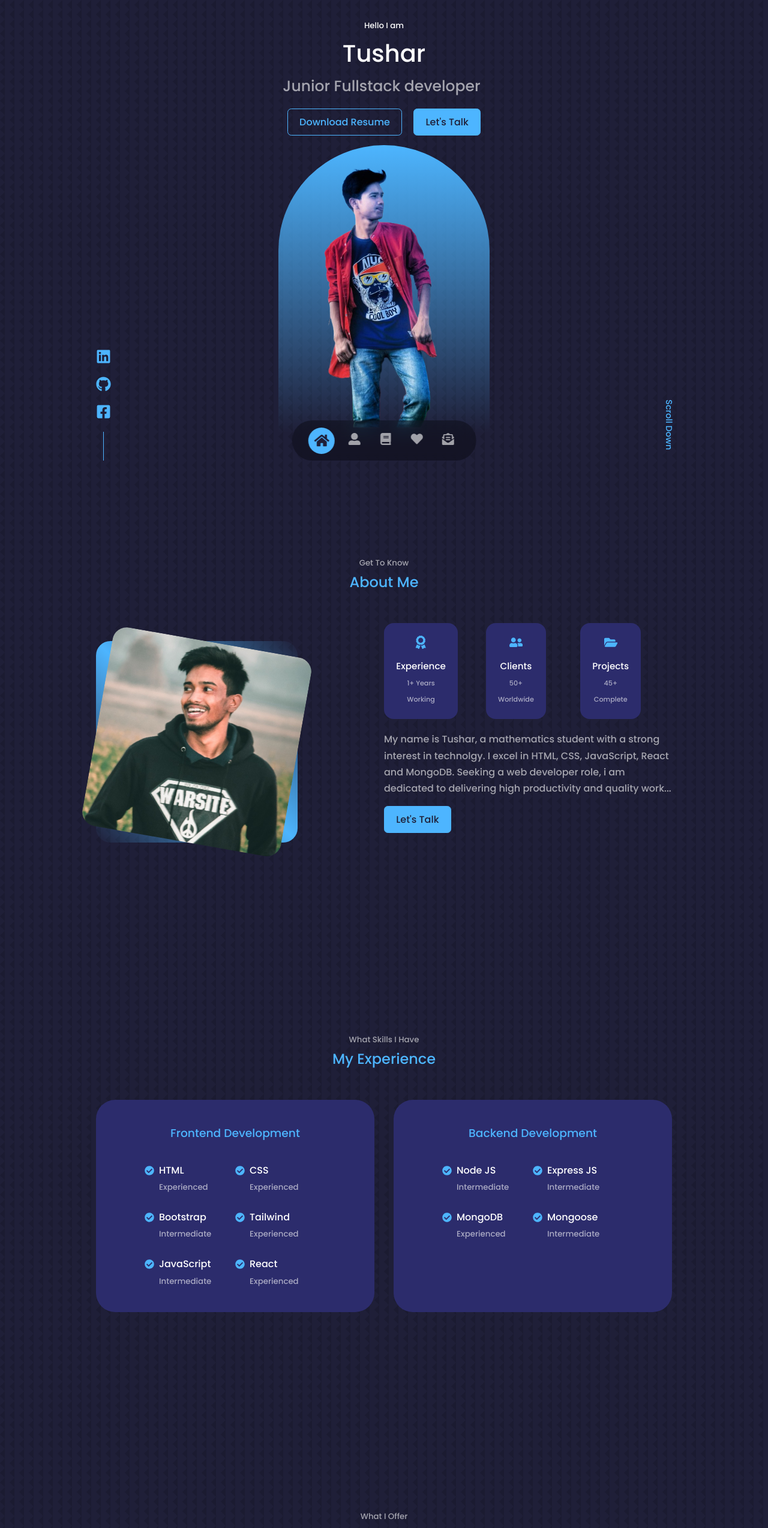
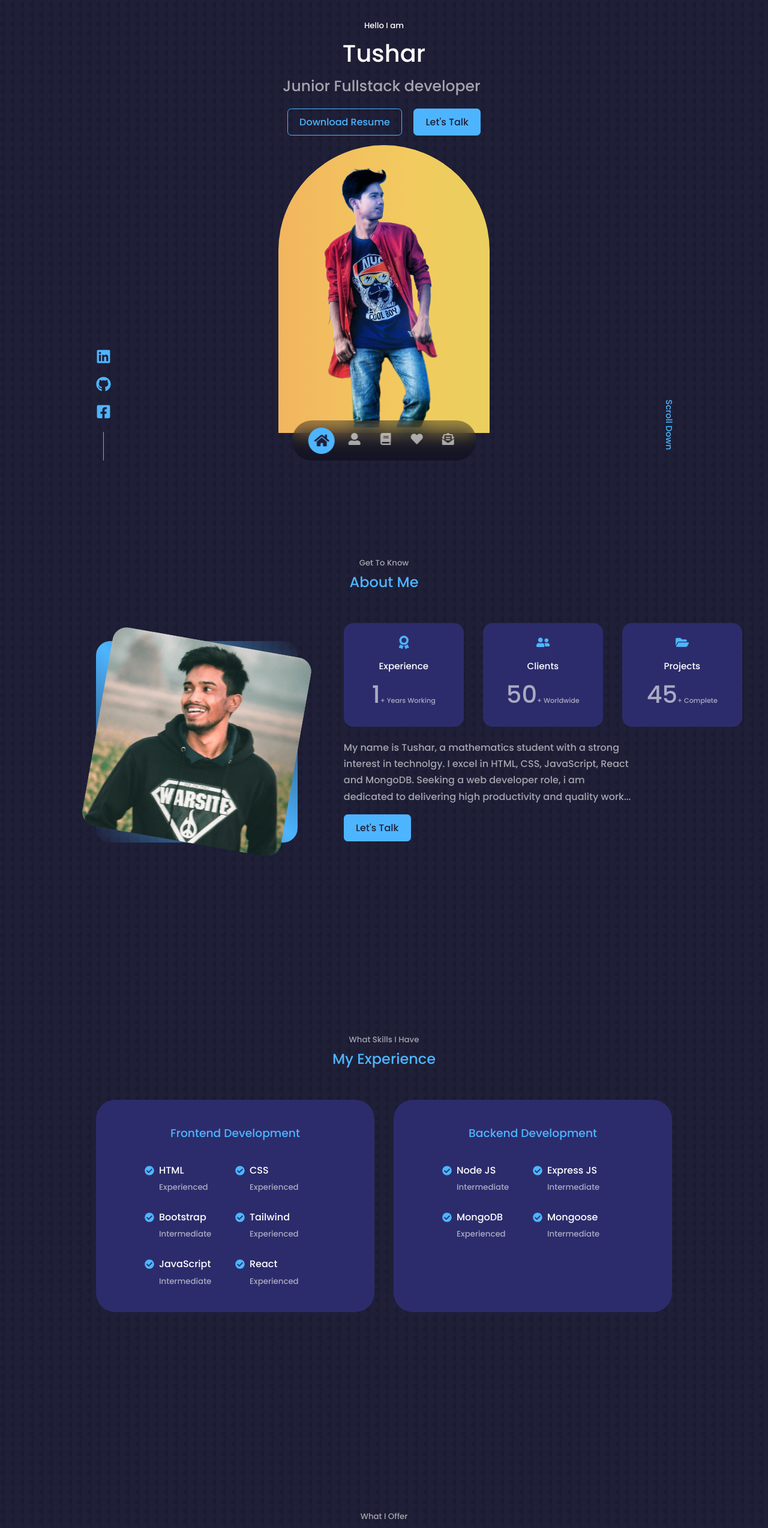
Before and after one commit to tusarallen/my-personal-portfolio, a React (Vite) app: page / in a window 1280 px wide. Shown: the top 2548 px of the page at 60% size. Built offline with nearby package versions, Linux system fonts and the light colour scheme; a web font is replaced by a local one.

Commit message:
deploy site on netlify

```diff
--- a/package.json
+++ b/package.json
@@ -11,10 +11,13 @@
   },
   "dependencies": {
     "@emailjs/browser": "^3.11.0",
+    "aos": "^2.3.4",
     "react": "^18.2.0",
+    "react-countup": "^6.4.2",
     "react-dom": "^18.2.0",
     "react-helmet-async": "^1.3.0",
     "react-icons": "^4.10.1",
+    "react-scroll-trigger": "^0.6.14",
     "react-type-animation": "^3.1.0",
     "swiper": "^9.4.1"
   },
@@ -26,6 +29,7 @@
     "eslint-plugin-react": "^7.32.2",
     "eslint-plugin-react-hooks": "^4.6.0",
     "eslint-plugin-react-refresh": "^0.3.4",
+    "sass": "^1.63.6",
     "vite": "^4.3.9"
   }
 }
--- a/src/components/About/About.css
+++ b/src/components/About/About.css
@@ -1,7 +1,7 @@
 .about__container {
   display: grid;
   grid-template-columns: 35% 50%;
-  gap: 15%;
+  gap: 8%;
 }
 
 .about__me {
@@ -46,6 +46,7 @@
 
 .about__card {
   background: var(--color-bg-variant);
+  width: 200px;
   border: 1px solid transparent;
   border-radius: 1rem;
   padding: 1.2rem;
@@ -79,6 +80,10 @@
   color: var(--color-light);
 }
 
+.countup {
+  font-size: 2.5rem;
+}
+
 /* ==============MEDIA QUERIES(MEDIUM DEVICE)================ */
 @media screen and (max-width: 1024px) {
   .about__container {
@@ -101,8 +106,14 @@
     margin: 0 auto 2.5rem;
   }
   .about__cards {
-    grid-template-columns: 1fr 1fr;
+    display: grid;
+    grid-template-columns: 1fr;
     gap: 0.8rem;
+    margin-left: -5px;
+  }
+  .about__card {
+    width: 120px;
+    margin-left: 8px;
   }
   .about__content {
     text-align: center;
--- a/src/components/About/About.jsx
+++ b/src/components/About/About.jsx
@@ -2,10 +2,18 @@
 import { FaAward, FaFolderOpen, FaUserFriends } from "react-icons/fa";
 import tusar from "../../assets/26.jpg";
 import "./About.css";
+import CountUp from "react-countup";
+import ScrollTrigger from "react-scroll-trigger";
+import { useState } from "react";
 
 const About = () => {
+  const [counterOn, setCounterOn] = useState(false);
+
   return (
-    <div>
+    <ScrollTrigger
+      onEnter={() => setCounterOn(true)}
+      onExit={() => setCounterOn(false)}
+    >
       <section id="about">
         <h5>Get To Know</h5>
         <h2>About Me</h2>
@@ -21,28 +29,63 @@ const About = () => {
                 <article className="about__card">
                   <FaAward className="about__icon" />
                   <h5>Experience</h5>
-                  <small>1+ Years Working</small>
+                  <small>
+                    {counterOn && (
+                      <CountUp
+                        start={0}
+                        end={1}
+                        duration={2}
+                        delay={2}
+                        className="countup"
+                      />
+                    )}
+                    + Years Working
+                  </small>
                 </article>
               </div>
               <div className="about__cards">
                 <article className="about__card">
                   <FaUserFriends className="about__icon" />
                   <h5>Clients</h5>
-                  <small>50+ Worldwide</small>
+                  <small>
+                    {" "}
+                    {counterOn && (
+                      <CountUp
+                        start={0}
+                        end={50}
+                        duration={2}
+                        delay={1}
+                        className="countup"
+                      />
+                    )}
+                    + Worldwide
+                  </small>
                 </article>
               </div>
               <div className="about__cards">
                 <article className="about__card">
                   <FaFolderOpen className="about__icon" />
                   <h5>Projects</h5>
-                  <small>45+ Complete</small>
+                  <small>
+                    {counterOn && (
+                      <CountUp
+                        start={0}
+                        end={45}
+                        duration={2}
+                        delay={1}
+                        className="countup"
+                      />
+                    )}
+                    + Complete
+                  </small>
                 </article>
               </div>
             </div>
             <p>
               My name is Tushar, a mathematics student with a strong interest in
               technolgy. I excel in HTML, CSS, JavaScript, React and MongoDB.
-              Seeking a web developer role, i am dedicated to delivering high productivity and quality work...
+              Seeking a web developer role, i am dedicated to delivering high
+              productivity and quality work...
             </p>
             <a href="#contact" className="btn btn-primary">
               Let's Talk
@@ -50,7 +93,7 @@ const About = () => {
           </div>
         </div>
       </section>
-    </div>
+    </ScrollTrigger>
   );
 };
 
--- a/src/components/Experience/Experience.css
+++ b/src/components/Experience/Experience.css
@@ -40,6 +40,10 @@
   color: var(--color-primary);
 }
 
+.responsive {
+  overflow: hidden;
+}
+
 #experience {
   margin-top: -5px;
 }
@@ -69,4 +73,7 @@
     padding: 1.5rem 1rem;
     margin: 0 auto;
   }
+  #experience {
+    margin-top: 80px;
   }
+}
--- a/src/components/Experience/Experience.jsx
+++ b/src/components/Experience/Experience.jsx
@@ -1,14 +1,25 @@
 import { FaCheckCircle } from "react-icons/fa";
 import "./Experience.css";
+import { useEffect } from "react";
+import AOS from "aos";
+import "aos/dist/aos.css";
 
 const Experience = () => {
+  useEffect(() => {
+    AOS.init({
+      duration: 800,
+      once: true,
+      mirror: true,
+    });
+  }, []);
+
   return (
     <div>
       <section id="experience">
         <h5>What Skills I Have</h5>
         <h2>My Experience</h2>
-        <div className="container experience__container">
-          <div className="experience__fronted">
+        <div className="container experience__container responsive">
+          <div data-aos="fade-right" data-aos-delay="1200" className="experience__fronted">
             <h3>Frontend Development</h3>
             <div className="experience__content">
               <article className="experience__details">
@@ -56,7 +67,7 @@ const Experience = () => {
             </div>
           </div>
           {/* END OF FRONTEND */}
-          <div className="experience__backend">
+          <div data-aos="fade-left" data-aos-delay="1200" className="experience__backend">
             <h3>Backend Development</h3>
             <div className="experience__content">
               <article className="experience__details">
--- a/src/components/Footer/Footer.jsx
+++ b/src/components/Footer/Footer.jsx
@@ -1,14 +1,34 @@
 /* eslint-disable react/jsx-no-target-blank */
 import { FaFacebookSquare, FaGithub, FaWhatsapp } from "react-icons/fa";
 import "./Footer.css";
+import { TypeAnimation } from "react-type-animation";
 
 const Footer = () => {
   return (
     <div>
       <footer>
-        <a href="#" className="footer__logo">
+        {/* <a href="#" className="footer__logo">
           TUSHAR
-        </a>
+        </a> */}
+        <TypeAnimation
+          className="footer__logo"
+          sequence={[
+            // Same substring at the start will only be typed out once, initially
+            "AFZAL",
+            1000, // wait 1s before replacing "Mice" with "Hamsters"
+            "HOSSAIN",
+            1000,
+            "TUSHAR",
+            1000,
+          ]}
+          wrapper="span"
+          speed={50}
+          style={{
+            fontSize: "25px",
+            display: "inline-block",
+          }}
+          repeat={10}
+        />
 
         <ul className="permalinks">
           <li>
--- a/src/components/Header/Header.css
+++ b/src/components/Header/Header.css
@@ -41,7 +41,15 @@ header {
 /* ========================ME======================= */
 
 .me {
-  background: linear-gradient(var(--color-primary), transparent);
+  background: linear-gradient(
+    450deg,
+    hsl(314, 85%, 66%),
+    hsl(359, 85%, 66%),
+    hsl(44, 85%, 66%),
+    hsl(89, 85%, 66%),
+    hsl(134, 85%, 66%),
+    hsl(179, 85%, 66%)
+  );
   width: 22rem;
   height: 30rem;
   position: absolute;
@@ -50,6 +58,17 @@ header {
   border-radius: 12rem 12rem 0 0;
   overflow: hidden;
   padding: 2rem 1rem 2rem 2.5rem;
+  animation: moveGradient 5s linear infinite;
+  background-size: 1600% 1600%; /* Increased the background size */
+}
+
+@keyframes moveGradient {
+  0% {
+    background-position: 0% 0%;
+  }
+  100% {
+    background-position: 100% 100%; /* Updated the background position */
+  }
 }
 
 /* ========================SCROLL DOWN======================= */
--- a/src/components/Header/Header.jsx
+++ b/src/components/Header/Header.jsx
@@ -10,7 +10,6 @@ const Header = () => {
       <div className="container header_container">
         <h5>Hello I am</h5>
         <h1>Tushar</h1>
-        {/* <h5 className="text-light">Fullstack Developer</h5> */}
         <TypeAnimation
           className="text-light"
           sequence={[
@@ -34,8 +33,8 @@ const Header = () => {
         />
         <Cta />
         <HeaderSocial />
-        <div className="me">
-          <img src={Tushar} alt="Tushar" />
+        <div className="me gradient-border">
+          <img src={Tushar} alt="Tushar" className="profile-icon" />
         </div>
         <a href="#contact" className="scroll_down">
           Scroll Down
--- a/src/components/Portfolio/Portfolio.css
+++ b/src/components/Portfolio/Portfolio.css
@@ -4,6 +4,7 @@
   justify-content: center;
   align-items: center;
   gap: 1.7rem;
+  width: 1200px;
 }
 
 .portfolio__item {
@@ -34,6 +35,10 @@
   margin-bottom: 0.5rem;
 }
 
+.responsive {
+  overflow: hidden;
+}
+
 #portfolio {
   margin-top: 130px;
 }
@@ -43,6 +48,7 @@
   .portfolio__container {
     grid-template-columns: 1fr;
     gap: 1.3rem;
+    width: 300;
   }
 }
 
@@ -51,6 +57,7 @@
   .portfolio__container {
     grid-template-columns: 1fr;
     gap: 1rem;
+    width: 380px;
   }
   #portfolio {
     margin-top: 330px;
--- a/src/components/Services/Services.css
+++ b/src/components/Services/Services.css
@@ -22,7 +22,7 @@
   background: var(--color-primary);
   padding: 1rem;
   border-radius: 0 0 2rem 2rem;
-    box-shadow: 0 2rem 1rem rgba(0 , 0, 0 , 0.1);
+  box-shadow: 0 2rem 1rem rgba(0, 0, 0, 0.1);
 }
 
 .service__head h3 {
@@ -50,6 +50,10 @@
   font-size: 1rem;
 }
 
+.responsive {
+  overflow: hidden;
+}
+
 #services {
   margin-top: -5px;
 }
--- a/src/components/Services/Services.jsx
+++ b/src/components/Services/Services.jsx
@@ -1,15 +1,26 @@
 import { FaCheck } from "react-icons/fa";
 import "./Services.css";
+import { useEffect } from "react";
+import AOS from "aos";
+import "aos/dist/aos.css";
 
 const Services = () => {
+  useEffect(() => {
+    AOS.init({
+      duration: 800,
+      once: true,
+      mirror: true,
+    });
+  }, []);
+
   return (
     <div>
       <section id="services">
         <h5>What I Offer</h5>
         <h2>Services</h2>
 
-        <div className="container services__container">
-          <article className="service">
+        <div className="container services__container responsive">
+          <article className="service" data-aos="fade-left" data-aos-delay="800">
             <div className="service__head">
               <h3>UI/UX Design</h3>
             </div>
@@ -37,7 +48,7 @@ const Services = () => {
             </ul>
           </article>
           {/* END OF UI/UX */}
-          <article className="service">
+          <article className="service" data-aos="fade-up" data-aos-delay="1200">
             <div className="service__head">
               <h3>web development</h3>
             </div>
@@ -73,7 +84,7 @@ const Services = () => {
             </ul>
           </article>
           {/* CONTENT CREATION*/}
-          <article className="service">
+          <article className="service" data-aos="fade-right" data-aos-delay="800">
             <div className="service__head">
               <h3>Content Creation</h3>
             </div>
```
Also changed, not shown: src/components/Portfolio/Portfolio.jsx (+18 -7 lines), 1 other file (tests, documents, lock files or other folders). Lines whose indentation alone changed are shown as unchanged.
